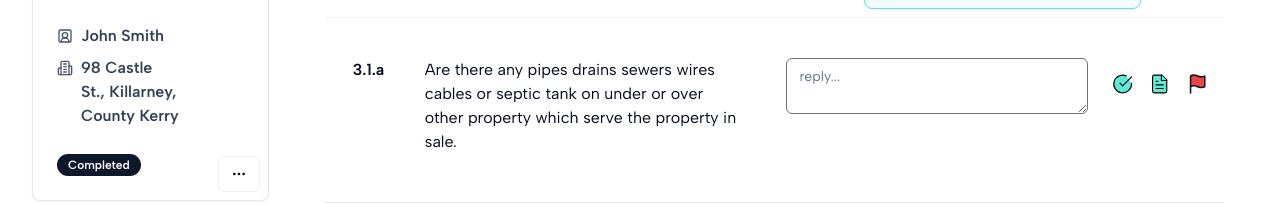
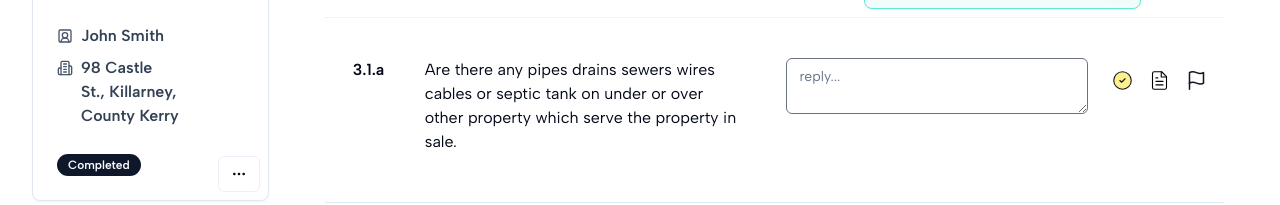
Before and after one commit to kanejoe/enquiries, a Next.js app: page /atomic_requisition in a window 1280 px wide. Shown: the part 192-397 px from the top of the page. Built offline with nearby package versions, Linux system fonts and the light colour scheme.

Commit message:
doing the flag forms

```diff
--- a/app/atomic_requisition/AtomicRequisition.tsx
+++ b/app/atomic_requisition/AtomicRequisition.tsx
@@ -1,7 +1,10 @@
-import { CheckCircle, FileText, Flag } from "lucide-react"
+import { CheckCircle, FileText } from "lucide-react"
 
 import { cn } from "@/lib/utils"
 
+import { FlaggedForm } from "./FlaggedForm"
+import { HasDocForm } from "./HasDocForm"
+import { IsCompleteForm } from "./IsCompleteForm"
 import { ReplyForm } from "./ReplyForm"
 import { AtomicReq } from "./reqStore"
 
@@ -10,6 +13,9 @@ interface AtomicRequisitionProps {
 }
 
 export function AtomicRequisition({ requisition }: AtomicRequisitionProps) {
+  if (requisition.isApplicable === false && requisition.query?.trim() === "")
+    return null
+
   return (
     <div className="border-box w-full rounded-md opacity-100 transition focus-within:border focus-within:border-slate-200 focus-within:bg-slate-50 dark:focus-within:bg-slate-800">
       <div className="flex flex-col gap-y-4 px-4 pb-4 pt-2 lg:flex-row lg:items-start lg:gap-x-6 lg:gap-y-0 lg:p-4">
@@ -19,13 +25,18 @@ export function AtomicRequisition({ requisition }: AtomicRequisitionProps) {
           <SectionQuery query={requisition.query} />
         </div>
         <div className="lg:flex lg:w-1/2 lg:flex-row">
-          {requisition.replyRequired ? (
+          {requisition.isApplicable ? (
             <>
               <SectionReply
                 reply={requisition.reply}
                 reqId={requisition.reqId}
               />
-              <SectionOptions />
+              <SectionOptions
+                isComplete={requisition.isComplete}
+                hasDoc={requisition.hasDoc}
+                isFlagged={requisition.isFlagged}
+                reqId={requisition.reqId}
+              />
             </>
           ) : null}
         </div>
@@ -64,27 +75,25 @@ function SectionReply({ reply, reqId }: { reply?: string; reqId: string }) {
   )
 }
 
-function SectionOptions() {
+interface SectionOptionProps {
+  isComplete: AtomicReq["isComplete"]
+  isFlagged: AtomicReq["isFlagged"]
+  hasDoc: AtomicReq["hasDoc"]
+  reqId: AtomicReq["reqId"]
+}
+
+function SectionOptions({
+  isComplete,
+  isFlagged,
+  hasDoc,
+  reqId,
+}: SectionOptionProps) {
   return (
     <div className="shrink-0 lg:w-[96px]">
-      <div className="mt-3 flex flex-row space-x-4">
-        <CheckCircle
-          size={28}
-          // color="black"
-          className="fill-teal-300 stroke-black transition hover:cursor-pointer hover:fill-white dark:fill-teal-800 dark:stroke-slate-100"
-          strokeWidth={1.25}
-        />
-        <FileText
-          size={28}
-          color="black"
-          strokeWidth={1.25}
-          className="fill-teal-300 transition hover:cursor-pointer hover:fill-white dark:stroke-slate-800"
-        />
-        <Flag
-          size={28}
-          strokeWidth={1.75}
-          className="fill-red-500 text-gray-900 transition hover:cursor-pointer hover:fill-red-100 dark:text-gray-300"
-        />
+      <div className="mt-3 flex flex-row space-x-4 pr-4">
+        <IsCompleteForm isComplete={isComplete} reqId={reqId} />
+        <HasDocForm hasDoc={hasDoc} reqId={reqId} />
+        <FlaggedForm isFlagged={isFlagged} reqId={reqId} />
       </div>
     </div>
   )
--- /dev/null
+++ b/app/atomic_requisition/FlaggedForm.tsx
@@ -0,0 +1,72 @@
+"use client"
+
+import { zodResolver } from "@hookform/resolvers/zod"
+import * as Switch from "@radix-ui/react-switch"
+import { Flag } from "lucide-react"
+import { useForm } from "react-hook-form"
+import * as z from "zod"
+
+import { Form, FormField, FormItem } from "@/components/ui/form"
+
+import { AtomicReq, useAtomicReqStore } from "./reqStore"
+
+interface FlaggedProps {
+  isFlagged: AtomicReq["isFlagged"]
+  reqId: AtomicReq["reqId"]
+}
+
+const FormSchema = z.object({
+  isFlagged: z.boolean().default(false),
+  reqId: z.string(),
+})
+
+export function FlaggedForm({ isFlagged, reqId }: FlaggedProps) {
+  const useAtomicReqActions = useAtomicReqStore((state) => state.actions)
+
+  const form = useForm<z.infer<typeof FormSchema>>({
+    resolver: zodResolver(FormSchema),
+    defaultValues: {
+      isFlagged,
+      reqId,
+    },
+  })
+
+  function onSubmit(data: z.infer<typeof FormSchema>) {
+    useAtomicReqActions.patchIsFlagged(data.reqId, data.isFlagged)
+  }
+
+  return (
+    <Form {...form}>
+      <form onSubmit={form.handleSubmit(onSubmit)}>
+        <FormField
+          control={form.control}
+          name="isFlagged"
+          render={({ field }) => {
+            return (
+              <FormItem>
+                <Switch.Root
+                  className="disabled:cursor-not-allowed"
+                  checked={field.value}
+                  onCheckedChange={(e) => {
+                    field.onChange(e)
+                    form.handleSubmit(onSubmit)()
+                  }}
+                >
+                  <Switch.Thumb asChild>
+                    <Flag
+                      size={21}
+                      strokeWidth={1.75}
+                      className={`${
+                        field.value === true ? "fill-red-500" : "fill-none"
+                      } text-gray-900 transition-colors hover:cursor-pointer dark:text-gray-300`}
+                    />
+                  </Switch.Thumb>
+                </Switch.Root>
+              </FormItem>
+            )
+          }}
+        ></FormField>
+      </form>
+    </Form>
+  )
+}
--- /dev/null
+++ b/app/atomic_requisition/HasDocForm.tsx
@@ -0,0 +1,73 @@
+"use client"
+
+import { zodResolver } from "@hookform/resolvers/zod"
+import * as Switch from "@radix-ui/react-switch"
+import { FileText } from "lucide-react"
+import { useForm } from "react-hook-form"
+import * as z from "zod"
+
+import { Form, FormField, FormItem } from "@/components/ui/form"
+
+import { AtomicReq, useAtomicReqStore } from "./reqStore"
+
+interface HasDocProps {
+  hasDoc: AtomicReq["hasDoc"]
+  reqId: AtomicReq["reqId"]
+}
+
+const FormSchema = z.object({
+  hasDoc: z.boolean().default(false),
+  reqId: z.string(),
+})
+
+export function HasDocForm({ hasDoc, reqId }: HasDocProps) {
+  const useAtomicReqActions = useAtomicReqStore((state) => state.actions)
+
+  const form = useForm<z.infer<typeof FormSchema>>({
+    resolver: zodResolver(FormSchema),
+    defaultValues: {
+      hasDoc,
+      reqId,
+    },
+  })
+
+  function onSubmit(data: z.infer<typeof FormSchema>) {
+    useAtomicReqActions.patchHasDoc(data.reqId, data.hasDoc)
+  }
+
+  return (
+    <Form {...form}>
+      <form onSubmit={form.handleSubmit(onSubmit)}>
+        <FormField
+          control={form.control}
+          name="hasDoc"
+          render={({ field }) => {
+            return (
+              <FormItem>
+                <Switch.Root
+                  className="disabled:cursor-not-allowed"
+                  checked={field.value}
+                  onCheckedChange={(e) => {
+                    field.onChange(e)
+                    form.handleSubmit(onSubmit)()
+                  }}
+                >
+                  <Switch.Thumb asChild>
+                    <FileText
+                      size={21}
+                      color="black"
+                      strokeWidth={1.25}
+                      className={`${
+                        field.value === true ? "fill-teal-400" : "fill-none"
+                      } text-gray-900 transition-colors hover:cursor-pointer dark:text-gray-300`}
+                    />
+                  </Switch.Thumb>
+                </Switch.Root>
+              </FormItem>
+            )
+          }}
+        ></FormField>
+      </form>
+    </Form>
+  )
+}
--- /dev/null
+++ b/app/atomic_requisition/IsCompleteForm.tsx
@@ -0,0 +1,74 @@
+"use client"
+
+import { zodResolver } from "@hookform/resolvers/zod"
+import * as Switch from "@radix-ui/react-switch"
+import { CheckCircle2 } from "lucide-react"
+import { useForm } from "react-hook-form"
+import * as z from "zod"
+
+import { Form, FormField, FormItem } from "@/components/ui/form"
+
+import { AtomicReq, useAtomicReqStore } from "./reqStore"
+
+interface isCompleteProps {
+  isComplete: AtomicReq["isComplete"]
+  reqId: AtomicReq["reqId"]
+}
+
+const FormSchema = z.object({
+  isComplete: z.boolean().default(false),
+  reqId: z.string(),
+})
+
+export function IsCompleteForm({ isComplete, reqId }: isCompleteProps) {
+  const useAtomicReqActions = useAtomicReqStore((state) => state.actions)
+
+  const form = useForm<z.infer<typeof FormSchema>>({
+    resolver: zodResolver(FormSchema),
+    defaultValues: {
+      isComplete,
+      reqId,
+    },
+  })
+
+  function onSubmit(data: z.infer<typeof FormSchema>) {
+    useAtomicReqActions.patchIsComplete(data.reqId, data.isComplete)
+  }
+
+  return (
+    <Form {...form}>
+      <form onSubmit={form.handleSubmit(onSubmit)}>
+        <FormField
+          control={form.control}
+          name="isComplete"
+          render={({ field }) => {
+            return (
+              <FormItem>
+                <Switch.Root
+                  className="disabled:cursor-not-allowed"
+                  checked={field.value}
+                  onCheckedChange={(e) => {
+                    field.onChange(e)
+                    form.handleSubmit(onSubmit)()
+                  }}
+                >
+                  <Switch.Thumb asChild>
+                    <CheckCircle2
+                      size={21}
+                      className={`${
+                        field.value === true
+                          ? "fill-teal-400"
+                          : "fill-yellow-200"
+                      } text-gray-900 transition-colors hover:cursor-pointer dark:text-gray-300`}
+                      strokeWidth={1.25}
+                    />
+                  </Switch.Thumb>
+                </Switch.Root>
+              </FormItem>
+            )
+          }}
+        ></FormField>
+      </form>
+    </Form>
+  )
+}
--- a/app/atomic_requisition/data.ts
+++ b/app/atomic_requisition/data.ts
@@ -63,17 +63,21 @@ export const initialState: AtomicReqs = {
       query: "Easements and Rights",
       level: 0,
       isApplicable: true,
-      replyRequired: false,
+      isFlagged: false,
+      hasDoc: false,
+      isComplete: false,
     },
-    // {
-    //   reqId: "R43FKLR",
-    //   clauseRef: "3.1",
-    //   query: "",
-    //   reply: "",
-    //   level: 1,
-    //   replyRequired: false,
-    //   isApplicable: false,
-    // },
+    {
+      reqId: "R43FKLR",
+      clauseRef: "3.1",
+      query: "",
+      reply: "",
+      level: 1,
+      isFlagged: false,
+      isApplicable: false,
+      hasDoc: false,
+      isComplete: false,
+    },
     {
       reqId: "R43FKLF",
       clauseRef: "3.1.a",
@@ -81,8 +85,10 @@ export const initialState: AtomicReqs = {
         "Are there any pipes drains sewers wires cables or septic tank on under or over other property which serve the property in sale.",
       reply: "not applicable",
       level: 2,
-      replyRequired: true,
       isApplicable: true,
+      isFlagged: false,
+      hasDoc: false,
+      isComplete: false,
     },
   ],
   headings: [
@@ -92,7 +98,9 @@ export const initialState: AtomicReqs = {
       query: "Easements and Rights",
       level: 0,
       isApplicable: true,
-      replyRequired: false,
+      isFlagged: false,
+      hasDoc: false,
+      isComplete: false,
     },
     {
       reqId: "43FJKA",
@@ -100,7 +108,9 @@ export const initialState: AtomicReqs = {
       query: "Forestry",
       level: 0,
       isApplicable: true,
-      replyRequired: false,
+      isFlagged: false,
+      hasDoc: false,
+      isComplete: false,
     },
   ],
 }
```
Also changed, not shown: app/atomic_requisition/reqStore.ts (+43 -1 lines).
